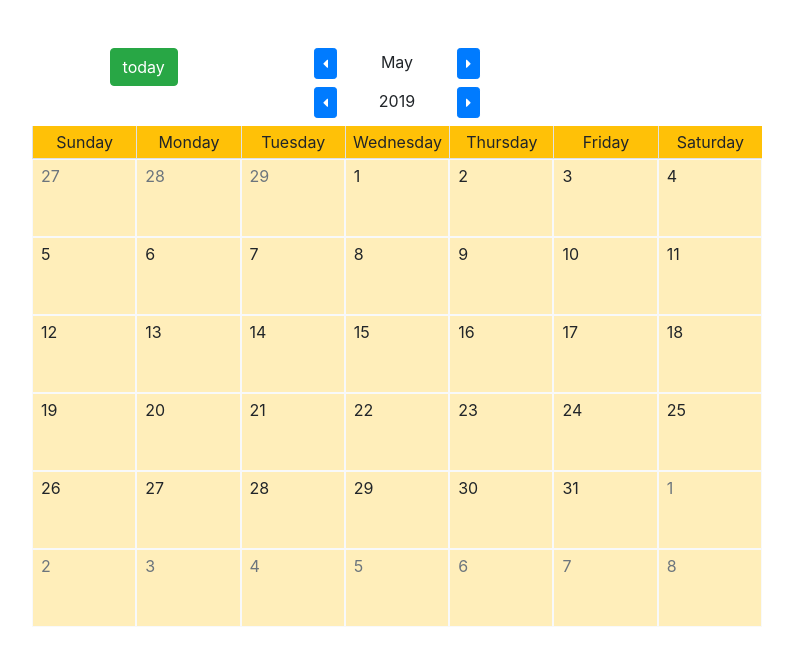
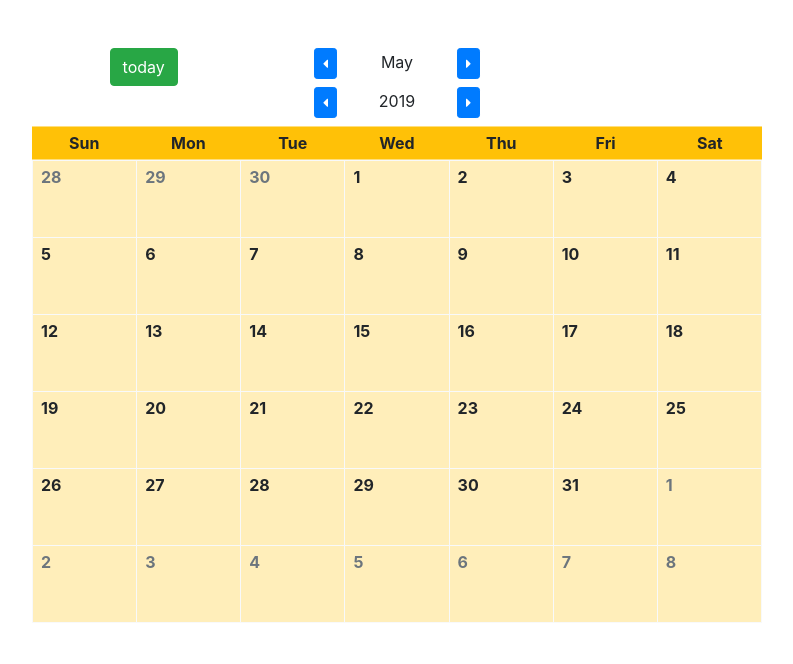
Before and after one commit to wall-e-08/v-calendar-event, a Vue app: page / in a window 1280 px wide. Shown: the top 664 px of the page, without its empty margins (243-1036 px from the left). Built offline with nearby package versions, Linux system fonts and the light colour scheme.

Commit message:
calendar remade with table

```diff
--- a/src/assets/scss/default.scss
+++ b/src/assets/scss/default.scss
@@ -6,6 +6,10 @@ body {
 
 h1 {
     font-size: 32px;
+}
+
+.table-fixed {
+    table-layout: fixed;
 }
 
 .calendar-container {
--- a/src/components/Calendar.vue
+++ b/src/components/Calendar.vue
@@ -26,12 +26,29 @@
           <div class="row">
             <div class="col-12">
               <div class="calendar-container table-warning mt-2">
-                <div class="display-grid grid-col-7">
-                  <div class="text-center py-1 border-left border-bottom bg-warning" v-bind:key="'w-'+key" v-for="(wk, key) in week_day">{{ wk }}</div>
-                  <div class="text-secondary pb-5 pl-2 pt-1 border border-light" v-bind:key="'prv-'+key" v-for="(d, key) in prev_month_end_days">{{ d }}</div>
-                  <div class="pb-5 pl-2 pt-1 border border-light" v-bind:key="key" v-for="(d, key) in month_total_days">{{ d }}</div>
-                  <div class="text-secondary pb-5 pl-2 pt-1 border border-light" v-bind:key="'nxt'+key" v-for="(d, key) in next_month_start_days">{{ d }}</div>
-                </div>
+                <table class="table table-fixed">
+                  <tr>
+                    <th class="bg-warning p-0">
+                      <table class="table table-borderless table-fixed mb-0">
+                        <tr>
+                          <td class="text-center py-1" v-bind:key="'w-'+key" v-for="(wk, key) in week_day">{{ wk.substring(0,3) }}</td>
+                        </tr>
+                      </table>
+                    </th>
+                  </tr>
+                  <tr>
+                    <td class="p-0">
+                      <div class="month-dates">
+                        <table class="table mb-0 table-fixed">
+                          <tr v-bind:key="key" v-for="(wk_arr, key) in all_month_days_arr">
+                              <th :class="'pb-5 pl-2 pt-1 border border-light date-value ' + (d.type == 'current' ? '' : 'text-secondary')"
+                                  v-bind:key="key" v-for="(d, key) in wk_arr" :data-type="d.type">{{ d.val }}</th>
+                          </tr>
+                        </table>
+                      </div>
+                    </td>
+                  </tr>
+                </table>
               </div>
             </div>
           </div>
@@ -87,7 +104,7 @@ export default {
     month_str: function () {
       return this.months[this.current_month]
     },
-    month_total_days: function () {
+    current_month_total_days: function () {
       let _t = this;
       let d = new Date(_t.current_year, _t.current_month + 1, 0);
       return d.getDate();
@@ -105,8 +122,8 @@ export default {
     },
     next_month_start_days: function () {
       let _t = this;
-      let last_day_of_current_month = new Date(_t.current_year, _t.current_month, _t.month_total_days);
-      let month_weeks = Math.ceil((_t.month_total_days + _t.month_starts_at)/7);
+      let last_day_of_current_month = new Date(_t.current_year, _t.current_month, _t.current_month_total_days);
+      let month_weeks = Math.ceil((_t.current_month_total_days + _t.month_starts_at)/7);
 
       if (month_weeks === 6)
         return 7 - last_day_of_current_month.getDay() - 1;
@@ -117,16 +134,113 @@ export default {
     },
     prev_month_end_days: function () {
       let _t = this;
-      let prev_month_total_days = new Date(_t.current_year, _t.current_month, 0).getDate();
+      let prev_current_month_total_days = new Date(_t.current_year, _t.current_month, 0).getDate();
       let prev_month_last_days = [];
 
-      for (let i = prev_month_total_days - _t.month_starts_at; i < prev_month_total_days; i++) {
-        prev_month_last_days.push(i);
+      for (let i = prev_current_month_total_days - _t.month_starts_at; i < prev_current_month_total_days; i++) {
+        prev_month_last_days.push(i+1); // index starts from 0
       }
       return prev_month_last_days;
-    }
+    },
+    all_month_days_arr: function () {
+      // prev_month_end_days
+      // current_month_total_days
+      // next_month_start_days
+      let _t = this;
+      let arr = [];
+
+      for(let i=0; i<6; i++) {
+        let child_arr = []
+        for(let j=0; j<7; j++) {
+          if (i === 0) {  // for first week
+            if (j < _t.prev_month_end_days.length)
+              child_arr.push({
+                type: "prev",
+                val: _t.prev_month_end_days[j]
+              });
+            else {
+              child_arr.push({
+                type: "current",
+                val: j - _t.prev_month_end_days.length + 1,
+              });
+            }
+          } else if (i < 4)  {  // for week 2 to 4
+            // this whole loop is only for current month
+            child_arr.push({
+              type: "current",
+              val: arr[i-1][6].val + j+1,
+            });
+          } else { // for week 5 & 6
+            let current_month_remaining_days = _t.current_month_total_days - arr[i-1][6].val;
+            let month_end_week = (_t.current_month_total_days - arr[3][6].val) >= 7 ? 6 : 5; // current month ending week number (value: i+1)
+
+            if (i === 4) {
+              // two logics: month ends in 5th week & ends in 6th
+              if (month_end_week == 5) {
+                // current month ends in 5th week (2 types of date will be showing)
+                if ((current_month_remaining_days - j) > 0) {
+                  // current month still running
+                  child_arr.push({
+                    type: "current",
+                    val: arr[i-1][6].val + j+1,
+                  });
+                  // console.log(`5TH current: ${arr[i-1][6].val + j+1}`);
+                } else {
+                  // proceed to next month
+                  child_arr.push({
+                    type: "next",
+                    val: j+1 - current_month_remaining_days,
+                  });
+                  // console.log(`5th next: ${j+1 - current_month_remaining_days}`);
+                }
+              } else {
+                // only current month will be shown in 5th week
+                child_arr.push({
+                  type: "current",
+                  val: arr[i-1][6].val + j+1,
+                });
+                // console.log(`5th current: ${arr[i-1][6].val + j+1}`);
+              }
+            } else if (i === 5) {
+              // two logics: month ends in 6th week & already ended
+              if (month_end_week == 6) {
+                // current month ends in 6th week
+                // current_month_remaining_days = _t.current_month_total_days - arr[4][6].val;
+                if ((current_month_remaining_days - j) > 0) {
+                  // current month still running
+                  child_arr.push({
+                    type: "current",
+                    val: arr[i-1][6].val + j+1,
+                  });
+                  // console.log(`6th current: ${arr[i-1][6].val + j+1}`);
+                } else {
+                  // proceed to next month
+                  child_arr.push({
+                    type: "next",
+                    val: j+1 - current_month_remaining_days,
+                  });
+                  // console.log(`6th next: ${j+1 - current_month_remaining_days}`);
+                }
+              } else {
+                // current month already ended in 5th week
+                  child_arr.push({
+                    type: "next",
+                    val: arr[i-1][6].val + j+1,
+                  });
+                // console.log(`6th next: ${arr[i-1][6].val + j+1}`);
+              }
+            }
+          }
+        }
+        arr.push(child_arr);
+      }
+      return arr;
+    },
   },
   methods: {
+    range: function(start, end) {
+      return Array.apply(0, Array(end)).map((el, i) => i + start);
+    },
     prev_month: function () {
       let _t = this;
       _t.current_date = new Date(_t.current_year, _t.current_month - 1, 1);
```
